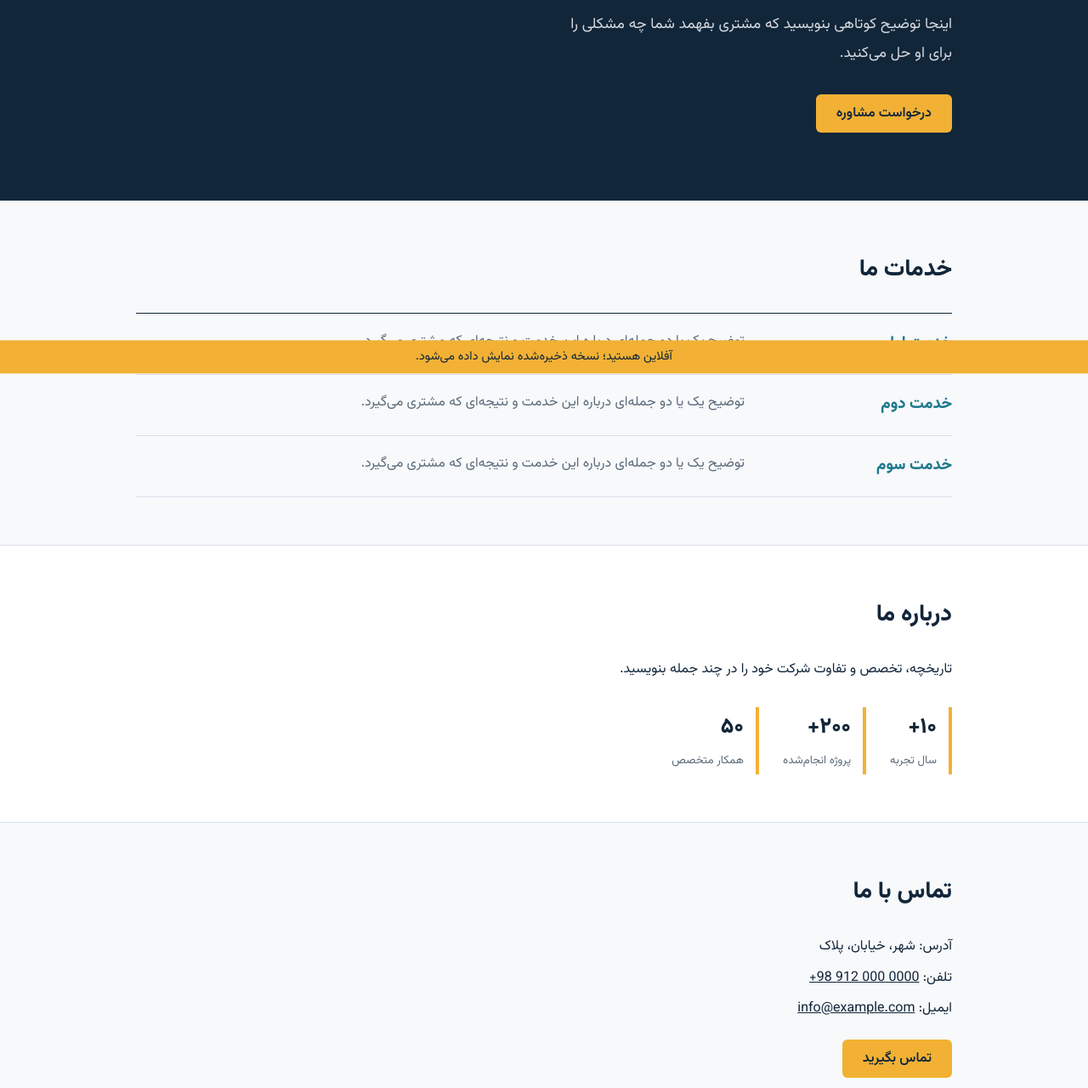
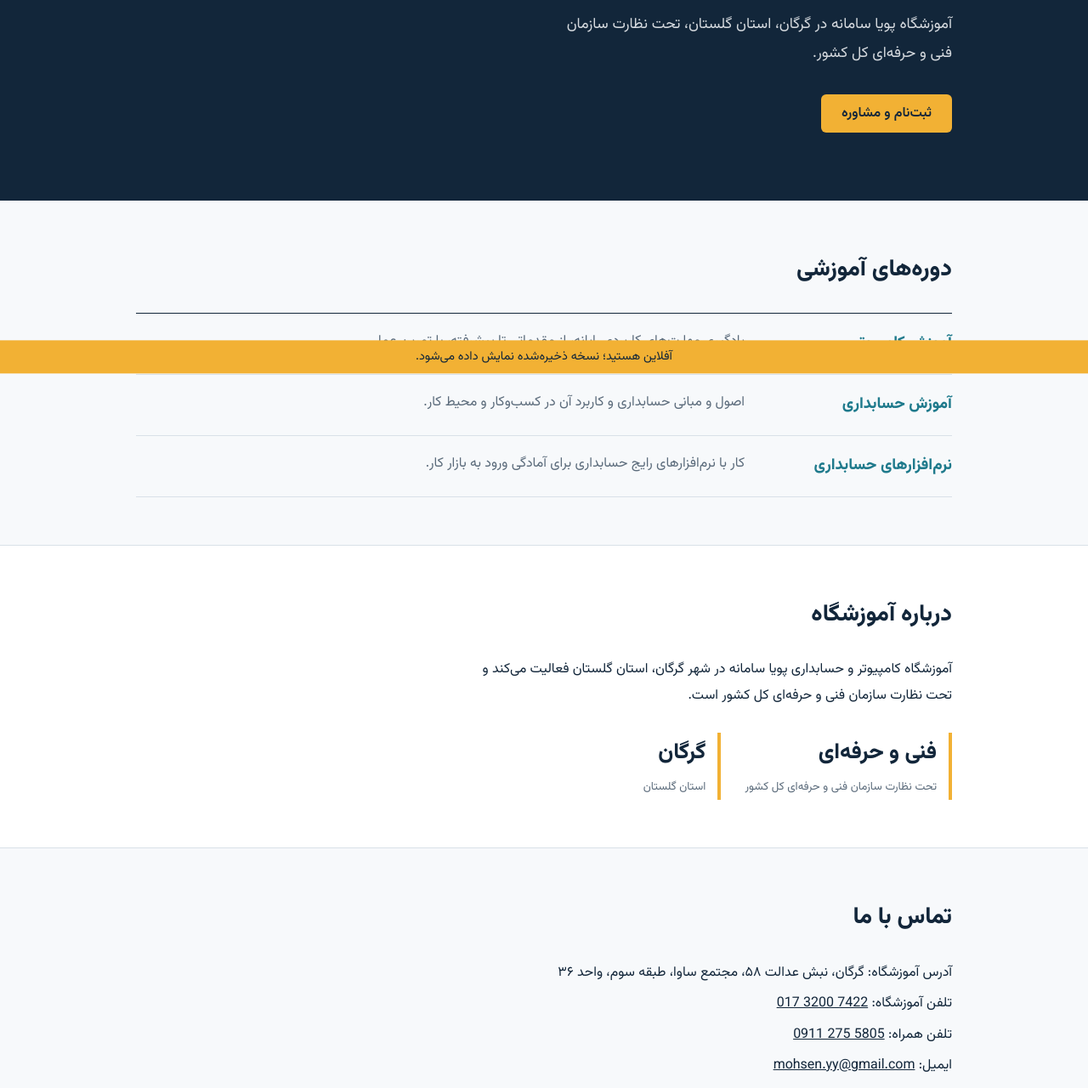
Before and after one commit to mohsenyy/test, a plain HTML site: page index.html in a window 1280 px wide. Shown: the part 400-1680 px from the top of the page at 85% size. Drawn offline with Linux system fonts and the light colour scheme.

Commit message:
Add files via upload

```diff
--- a/index.html
+++ b/index.html
@@ -3,8 +3,8 @@
 <head>
 <meta charset="utf-8">
 <meta name="viewport" content="width=device-width, initial-scale=1, viewport-fit=cover">
-<title>نام شرکت شما</title>
-<meta name="description" content="معرفی شرکت و خدمات">
+<title>آموزشگاه کامپیوتر و حسابداری پویا سامانه</title>
+<meta name="description" content="آموزشگاه کامپیوتر و حسابداری پویا سامانه در گرگان، استان گلستان، تحت نظارت سازمان فنی و حرفه‌ای کل کشور">
 <meta name="theme-color" content="#12263A">
 <link rel="manifest" href="manifest.webmanifest">
 <link rel="icon" href="icon.svg" type="image/svg+xml">
@@ -57,50 +57,50 @@ footer{background:var(--ink);color:var(--paper);text-align:center;padding:20px;f
 </head>
 <body>
 <header><nav class="wrap" aria-label="منوی اصلی">
-  <b>نام شرکت</b>
+  <b>پویا سامانه</b>
   <div><a href="#services">خدمات</a><a href="#about">درباره ما</a><a href="#contact">تماس</a></div>
 </nav></header>
 
 <main>
 <div class="hero"><div class="wrap">
-  <h1>یک جمله روشن درباره کاری که انجام می‌دهید</h1>
-  <p>اینجا توضیح کوتاهی بنویسید که مشتری بفهمد شما چه مشکلی را برای او حل می‌کنید.</p>
-  <a class="btn" href="#contact">درخواست مشاوره</a>
+  <h1>آموزش کامپیوتر و حسابداری با مجوز و نظارت رسمی</h1>
+  <p>آموزشگاه پویا سامانه در گرگان، استان گلستان، تحت نظارت سازمان فنی و حرفه‌ای کل کشور.</p>
+  <a class="btn" href="#contact">ثبت‌نام و مشاوره</a>
   <button class="btn ghost" id="install" hidden>نصب اپ</button>
 </div></div>
 
 <section id="services"><div class="wrap">
-  <h2>خدمات ما</h2>
+  <h2>دوره‌های آموزشی</h2>
   <ul class="svc">
-    <li><strong>خدمت اول</strong><span>توضیح یک یا دو جمله‌ای درباره این خدمت و نتیجه‌ای که مشتری می‌گیرد.</span></li>
-    <li><strong>خدمت دوم</strong><span>توضیح یک یا دو جمله‌ای درباره این خدمت و نتیجه‌ای که مشتری می‌گیرد.</span></li>
-    <li><strong>خدمت سوم</strong><span>توضیح یک یا دو جمله‌ای درباره این خدمت و نتیجه‌ای که مشتری می‌گیرد.</span></li>
+    <li><strong>آموزش کامپیوتر</strong><span>یادگیری مهارت‌های کاربردی رایانه، از مقدماتی تا پیشرفته، با تمرین عملی.</span></li>
+    <li><strong>آموزش حسابداری</strong><span>اصول و مبانی حسابداری و کاربرد آن در کسب‌وکار و محیط کار.</span></li>
+    <li><strong>نرم‌افزارهای حسابداری</strong><span>کار با نرم‌افزارهای رایج حسابداری برای آمادگی ورود به بازار کار.</span></li>
   </ul>
 </div></section>
 
 <section id="about" class="about"><div class="wrap">
-  <h2>درباره ما</h2>
-  <p>تاریخچه، تخصص و تفاوت شرکت خود را در چند جمله بنویسید.</p>
+  <h2>درباره آموزشگاه</h2>
+  <p>آموزشگاه کامپیوتر و حسابداری پویا سامانه در شهر گرگان، استان گلستان فعالیت می‌کند و تحت نظارت سازمان فنی و حرفه‌ای کل کشور است.</p>
   <div class="facts">
-    <div><b>۱۰+</b><small>سال تجربه</small></div>
-    <div><b>۲۰۰+</b><small>پروژه انجام‌شده</small></div>
-    <div><b>۵۰</b><small>همکار متخصص</small></div>
+    <div><b>فنی و حرفه‌ای</b><small>تحت نظارت سازمان فنی و حرفه‌ای کل کشور</small></div>
+    <div><b>گرگان</b><small>استان گلستان</small></div>
   </div>
 </div></section>
 
 <section id="contact" class="contact"><div class="wrap">
   <h2>تماس با ما</h2>
   <address>
-    <span>آدرس: شهر، خیابان، پلاک</span>
-    <span>تلفن: <a href="tel:+989120000000" dir="ltr">+98 912 000 0000</a></span>
-    <span>ایمیل: <a href="mailto:info@example.com" dir="ltr">info@example.com</a></span>
+    <span>آدرس آموزشگاه: گرگان، نبش عدالت ۵۸، مجتمع ساوا، طبقه سوم، واحد ۳۶</span>
+    <span>تلفن آموزشگاه: <a href="tel:+981732007422" dir="ltr">017 3200 7422</a></span>
+    <span>تلفن همراه: <a href="tel:+989112755805" dir="ltr">0911 275 5805</a></span>
+    <span>ایمیل: <a href="mailto:mohsen.yy@gmail.com" dir="ltr">mohsen.yy@gmail.com</a></span>
   </address>
-  <a class="btn" href="tel:+989120000000">تماس بگیرید</a>
+  <a class="btn" href="tel:+989112755805">تماس بگیرید</a>
 </div></section>
 </main>
 
 <footer>
-  <div>© نام شرکت شما</div>
+  <div>© آموزشگاه کامپیوتر و حسابداری پویا سامانه</div>
   <div class="ver">نسخه <span id="ver" dir="ltr">…</span>
     <button class="linkbtn" id="check">بررسی به‌روزرسانی</button><span id="status" role="status"></span></div>
 </footer>
--- a/sw.js
+++ b/sw.js
@@ -1,5 +1,5 @@
 // نسخه را فقط با bump.sh عوض کنید تا version.json هم هماهنگ بماند
-const VERSION = '1.0.0';
+const VERSION = '1.0.2';
 const CACHE = `pouyasys-${VERSION}`;
 const FILES = ['./', './index.html', './manifest.webmanifest', './icon.svg', './version.json'];
 
--- a/version.json
+++ b/version.json
@@ -1 +1 @@
-{ "version": "1.0.0", "date": "2026-11-20" }
+{ "version": "1.0.2", "date": "2026-11-22" }
```
Also changed, not shown: icon.svg, manifest.webmanifest, 1 other file.
